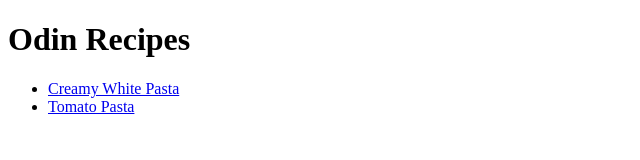
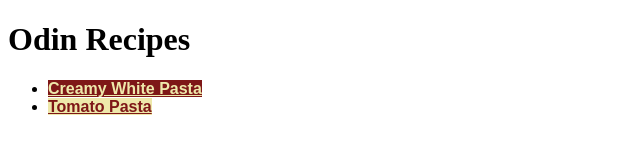
Before and after one commit to MarcCowan/odin-recipes, a plain HTML site: page index.html in a window 1280 px wide. Shown: the whole page, without its empty margins (0-640 px from the left). Drawn offline with Linux system fonts and the light colour scheme.

Commit message:
Changes to styles on homepage and creamy page.
Only made as exploration.

```diff
--- a/index.html
+++ b/index.html
@@ -3,13 +3,14 @@
 <head>
     <meta charset = "UTF-8">
     <title>Odin Recipes</title>
+    <link rel = "stylesheet" href = "style.css">
 </head>
 
 <body>
     <h1>Odin Recipes</h1>
     <ul>
-    <li><a href = "recipes/creamy-pasta.html">Creamy White Pasta</a></li>
-    <li><a href  = "recipes/tomato-pasta.html">Tomato Pasta</a></li>
+        <li><a id =  Creamy href = "recipes/creamy-pasta.html">Creamy White Pasta</a></li>
+        <li><a id = Tomato href  = "recipes/tomato-pasta.html">Tomato Pasta</a></li>
     </ul>
 </body>
 
--- /dev/null
+++ b/recipes/style.css
@@ -0,0 +1,11 @@
+ul, ol {
+    font-family: sans-serif;
+}
+
+img {
+    border-radius: 8px;
+}
+
+body {
+    margin-left: 50px;
+}
--- /dev/null
+++ b/style.css
@@ -0,0 +1,17 @@
+ul {
+    background-color: transparent;
+    text-align: left;
+    font-family: sans-serif;
+}
+
+#Creamy {
+    background-color: rgb(126, 23, 23);
+    color: palegoldenrod;
+    font-weight: bolder;
+}
+
+#Tomato {
+    background-color: palegoldenrod;
+    color: rgb(126, 23, 23);
+    font-weight: bolder;
+}
```
Also changed, not shown: recipes/creamy-pasta.html (+1 -0 lines).
